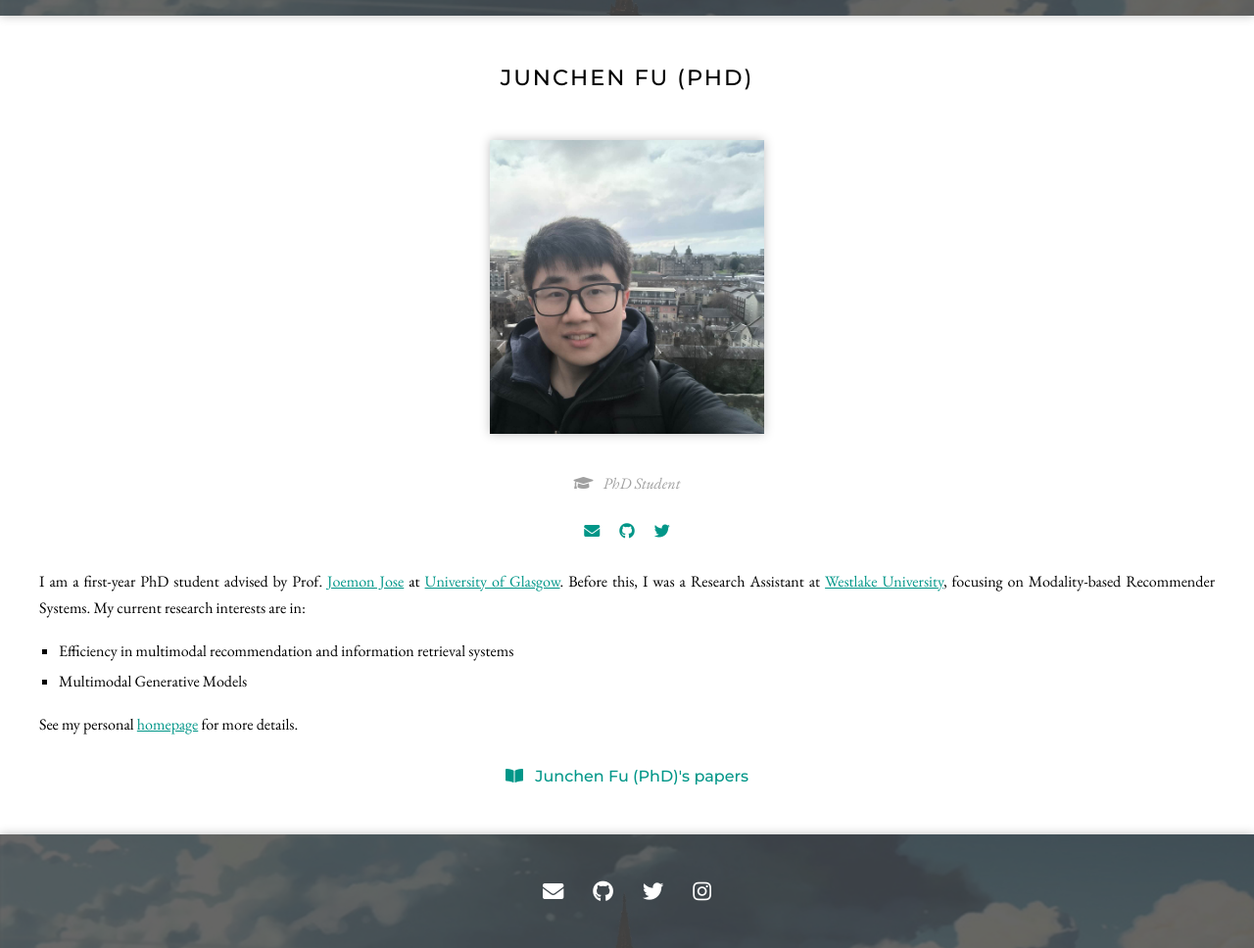
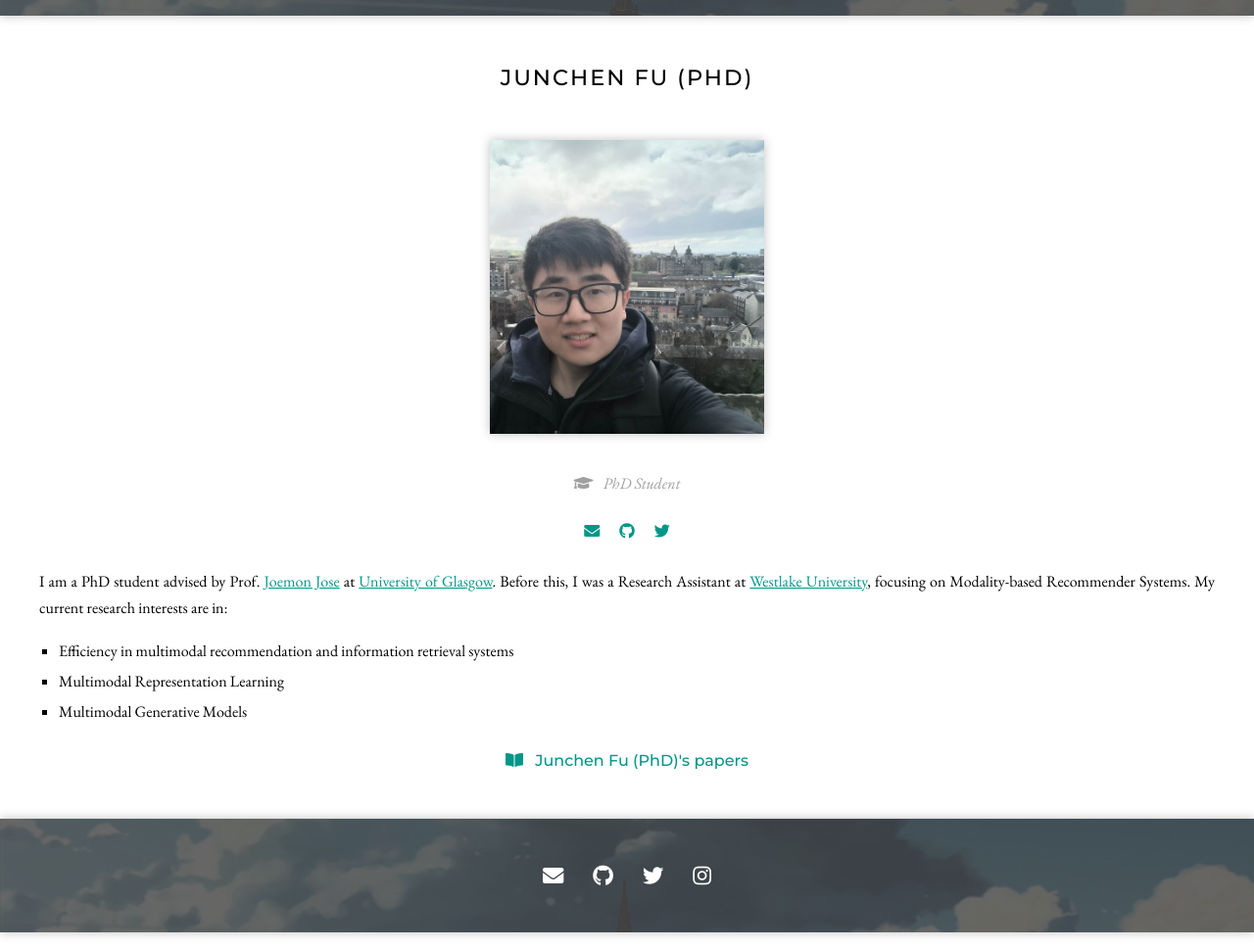
Before and after one commit to GAIR-Lab/GAIR-Lab.github.io, a Jekyll site: the page built from _members/2023junchen-fu.md, in a window 1280 px wide, cut to the strip 124-1092 px from the top of the page. Shown: the whole strip at 98% size. Built offline with Jekyll 4.4.1, drawn with Linux system fonts in a browser that asks for light colours; nearby versions of some CDN libraries.

Commit message:
Update 2023junchen-fu.md

```diff
--- a/_members/2023junchen-fu.md
+++ b/_members/2023junchen-fu.md
@@ -14,9 +14,8 @@ twitter: ron_junchen_fu
 
 ---
 
-I am a first-year PhD student advised by Prof. [Joemon Jose](https://www.gla.ac.uk/schools/computing/staff/joemonjose/) at [University of Glasgow](https://www.gla.ac.uk/). Before this, I was a Research Assistant at [Westlake University](https://en.westlake.edu.cn/), focusing on Modality-based Recommender Systems. My current research interests are in:
+I am a PhD student advised by Prof. [Joemon Jose](https://www.gla.ac.uk/schools/computing/staff/joemonjose/) at [University of Glasgow](https://www.gla.ac.uk/). Before this, I was a Research Assistant at [Westlake University](https://en.westlake.edu.cn/), focusing on Modality-based Recommender Systems. My current research interests are in:
 
 - Efficiency in multimodal recommendation and information retrieval systems
+- Multimodal Representation Learning
 - Multimodal Generative Models
-
-See my personal [homepage](https://junchen-fu.github.io/) for more details.
```
